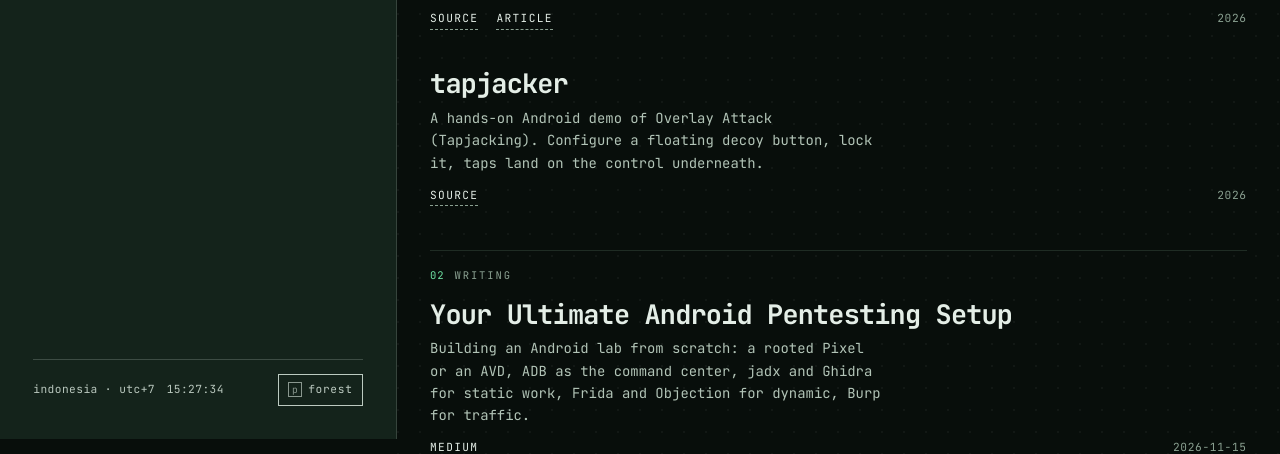
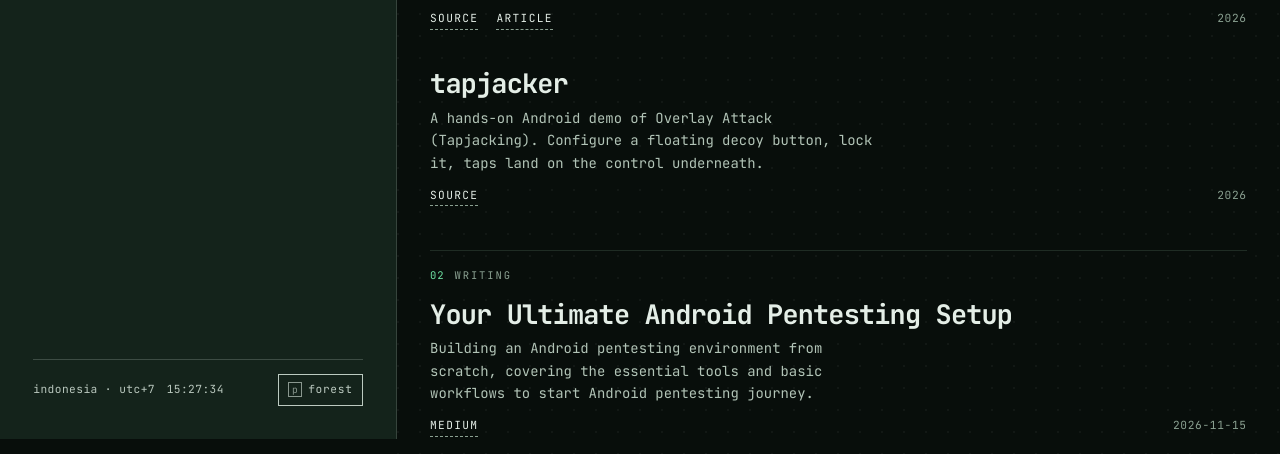
Before and after one commit to bolt-11/bolt-11.github.io, a plain HTML site: page index.html in a window 1280 px wide. Shown: the part 361-815 px from the top of the page. Drawn offline with Linux system fonts and the light colour scheme.

Commit message:
Update index.html

```diff
--- a/index.html
+++ b/index.html
@@ -127,7 +127,7 @@
 
       <article class="item">
         <h3><a href="https://medium.com/@b0ltzzz/your-ultimate-android-pentesting-setup-everything-you-need-to-get-started-20dcaace8278" target="_blank" rel="noopener">Your Ultimate Android Pentesting Setup</a></h3>
-        <p class="item__line">Building an Android lab from scratch: a rooted Pixel or an AVD, ADB as the command center, jadx and Ghidra for static work, Frida and Objection for dynamic, Burp for traffic.</p>
+        <p class="item__line">Building an Android pentesting environment from scratch, covering the essential tools and basic workflows to start Android pentesting journey.</p>
         <p class="item__meta">
           <a href="https://medium.com/@b0ltzzz/your-ultimate-android-pentesting-setup-everything-you-need-to-get-started-20dcaace8278" target="_blank" rel="noopener">medium</a>
           <span class="item__year">2026-11-15</span>
```
